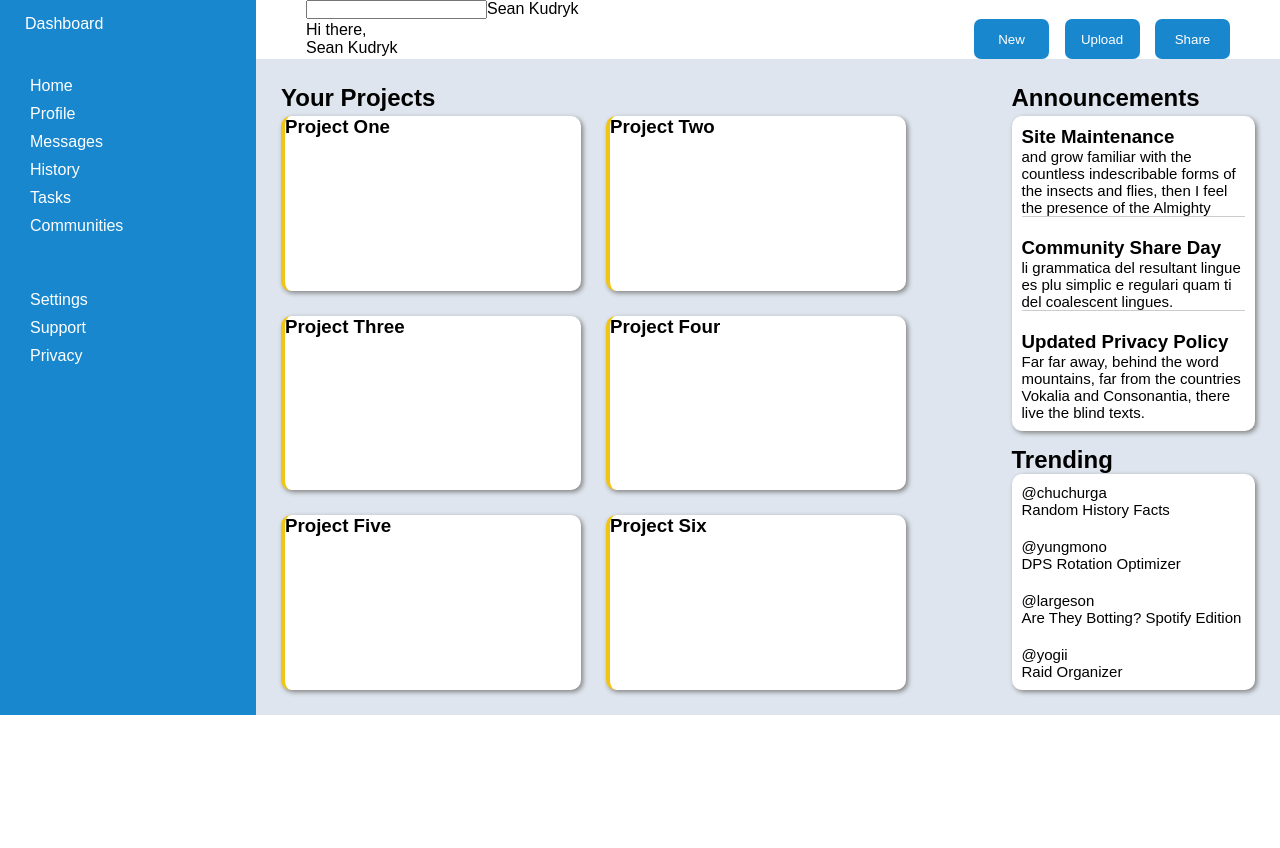
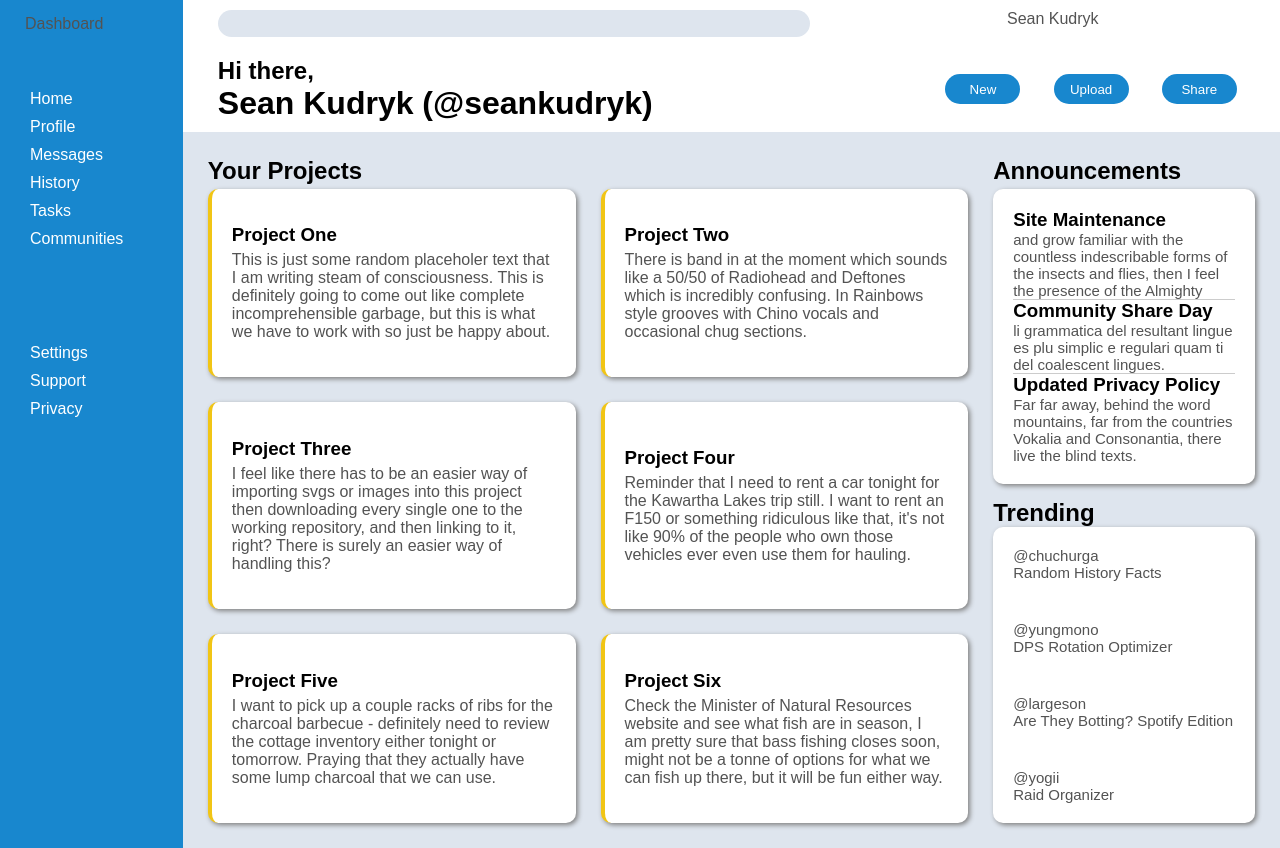
Before and after one commit to seankudryk/admin-dashboard, a plain HTML site: page index.html in a window 1280 px wide. Before the commit the page ends 800 px from the top, so only its background shows below. Drawn offline with Linux system fonts and the light colour scheme.

Commit message:
changed the header to two flexboxs for alignment due to some weird issues with grid

```diff
--- a/index.html
+++ b/index.html
@@ -37,17 +37,21 @@
         </div>
                 <div class="header-container">
                     <div class="header-search-row">
-                        <!-- <svg class="search-svg"></svg> -->
-                        <input type="search"/>
-                        <!-- <svg class="notification-bell"></svg> -->
-                        <!-- <svg class="header-user-logo"></svg> -->
-                        <p class="header-user-name">Sean Kudryk</p>
+                        <div class="search-bar-container">
+                            <!-- <svg class="search-svg"></svg> -->
+                            <input type="search"/>
+                        </div>
+                        <div class="active-user-container">
+                            <!-- <svg class="notification-bell"></svg> -->
+                            <!-- <svg class="header-user-logo"></svg> -->
+                            <p class="header-user-name">Sean Kudryk</p>
+                        </div>
                     </div>
                     <div class="header-content-row">
                         <!-- <svg class="user-display-picture"></svg> -->
                         <div class="user-greeting-div">
-                            <p class="user-greeting">Hi there,</p>
-                            <p class="user-name">Sean Kudryk</p>
+                            <h2 class="user-greeting">Hi there,</h2>
+                            <h1 class="user-name">Sean Kudryk (@seankudryk)</h1>
                         </div>
                         <div class="button-container">
                             <button>New</button>
@@ -62,21 +66,27 @@
                     <div class="card-container">
                         <div class="project-card card">
                             <h3 class="project-card-header">Project One</h3>
+                            <p>This is just some random placeholer text that I am writing steam of consciousness. This is definitely going to come out like complete incomprehensible garbage, but this is what we have to work with so just be happy about. </p>
                         </div>
                         <div class="project-card card">
                             <h3 class="project-card-header">Project Two</h3>
+                            <p>There is band in at the moment which sounds like a 50/50 of Radiohead and Deftones which is incredibly confusing. In Rainbows style grooves with Chino vocals and occasional chug sections. </p>
                         </div>
                         <div class="project-card card">
                             <h3 class="project-card-header">Project Three</h3>
+                            <p>I feel like there has to be an easier way of importing svgs or images into this project then downloading every single one to the working repository, and then linking to it, right? There is surely an easier way of handling this?</p>
                         </div>
                         <div class="project-card card">
                             <h3 class="project-card-header">Project Four</h3>
+                            <p>Reminder that I need to rent a car tonight for the Kawartha Lakes trip still. I want to rent an F150 or something ridiculous like that, it's not like 90% of the people who own those vehicles ever even use them for hauling.</p>
                         </div>
                         <div class="project-card card">
                             <h3 class="project-card-header">Project Five</h3>
+                            <p>I want to pick up a couple racks of ribs for the charcoal barbecue - definitely need to review the cottage inventory either tonight or tomorrow. Praying that they actually have some lump charcoal that we can use.</p>
                         </div>
                         <div class="project-card card">
                             <h3 class="project-card-header">Project Six</h3>
+                            <p>Check the Minister of Natural Resources website and see what fish are in season, I am pretty sure that bass fishing closes soon, might not be a tonne of options for what we can fish up there, but it will be fun either way.</p>
                         </div>
                     </div>
                     <h2 class="body-container-column-header accouncement-column-header">Announcements</h2>
--- a/styles.css
+++ b/styles.css
@@ -7,7 +7,11 @@
 
 main {
     display: grid;
-    grid-template-columns: 1fr 4fr;
+    grid-template-columns: 1fr 6fr;
+}
+
+p {
+    color: rgb(83, 83, 83);
 }
 
 .sidebar {
@@ -38,45 +42,63 @@ main {
 }
 
 .header-container {
-    grid-column-start: 2;
-    grid-column-end: 3;
+    padding-left: 25px;
     display: flex;
     flex-direction: column;
+    width: 100%;
 }
 
 .header-search-row {
     display: flex;
     flex-direction: row;
-    padding-left: 50px;
+    width: 100%;
+    padding: 10px;
+}
+
+.search-bar-container {
+    width: 75%;
+}
+
+.active-user-container {
+    width: 25%;
 }
 
 .header-content-row {
     display: flex;
     flex-direction: row;
-    justify-content: space-between;
-    align-items: center;
-    height: 100%;
+    width: 100%;
+    padding: 10px;
+}
+
+input[type="search"] {
+    border: none;
+    background-color: rgb(222, 229, 238);
+    border-radius: 15px;
+    padding-left: 10px;
+    width: 75%;
+    height: 2em;
+    padding-right: 5px;
 }
 
 .user-greeting-div {
     display: flex;
     flex-direction: column;
-    margin-left: 50px;
-    width: 25%;
+    justify-content: center;
+    align-items: flex-start;
+    width: 66%;
 }
 
 .button-container {
-    grid-template-columns: 2fr 1fr;
+    width: 34%;
     display: flex;
-    justify-content: space-between;
-    margin-right: 50px;
-    width: 25%;
+    justify-content: space-evenly;
+    align-items: center;
 }
 
 .button-container button {
     width: 75px;
-    height: 40px;
-    border-radius: 7px;
+    height: 30px;
+    border-radius: 15px;
     border: none;
     background-color: rgb(24, 135, 206);
     color: white;
@@ -97,20 +119,29 @@ main {
     align-items: center;
 }
 
-
-
 .card-container {
     display: grid;
-    grid-template-columns: repeat(auto-fill, minmax(25px, 300px));
+    /* grid-template-columns: repeat(auto-fill, clamp(100px, 30%, 300px)); */
+    grid-template-columns: 1fr 1fr;
     grid-column-start: 1;
     grid-column-end: 2;
+    padding-right: 25px;
     gap: 25px;
 }
 
 .project-card {
+    display: flex;
+    align-items: flex-start;
+    justify-content: center;
+    flex-direction: column;
     width: 100%;
     height: 100%;
     border-left: 4px solid rgb(241, 197, 21);
+    padding: 20px;
+}
+
+.project-card h3 {
+    padding-bottom: 5px;
 }
 
 .sidebar-card {
@@ -135,12 +166,13 @@ main {
     box-shadow: 2px 2px 5px gray;
 }
 
-.trending-user, .announcement-section {
-    padding: 10px;
+.trending-user {
+    padding: 20px;
 }
 
 .announcements {
     margin-bottom: 15px;
+    padding: 20px;
 }
 
 .announcement-section p {
```
